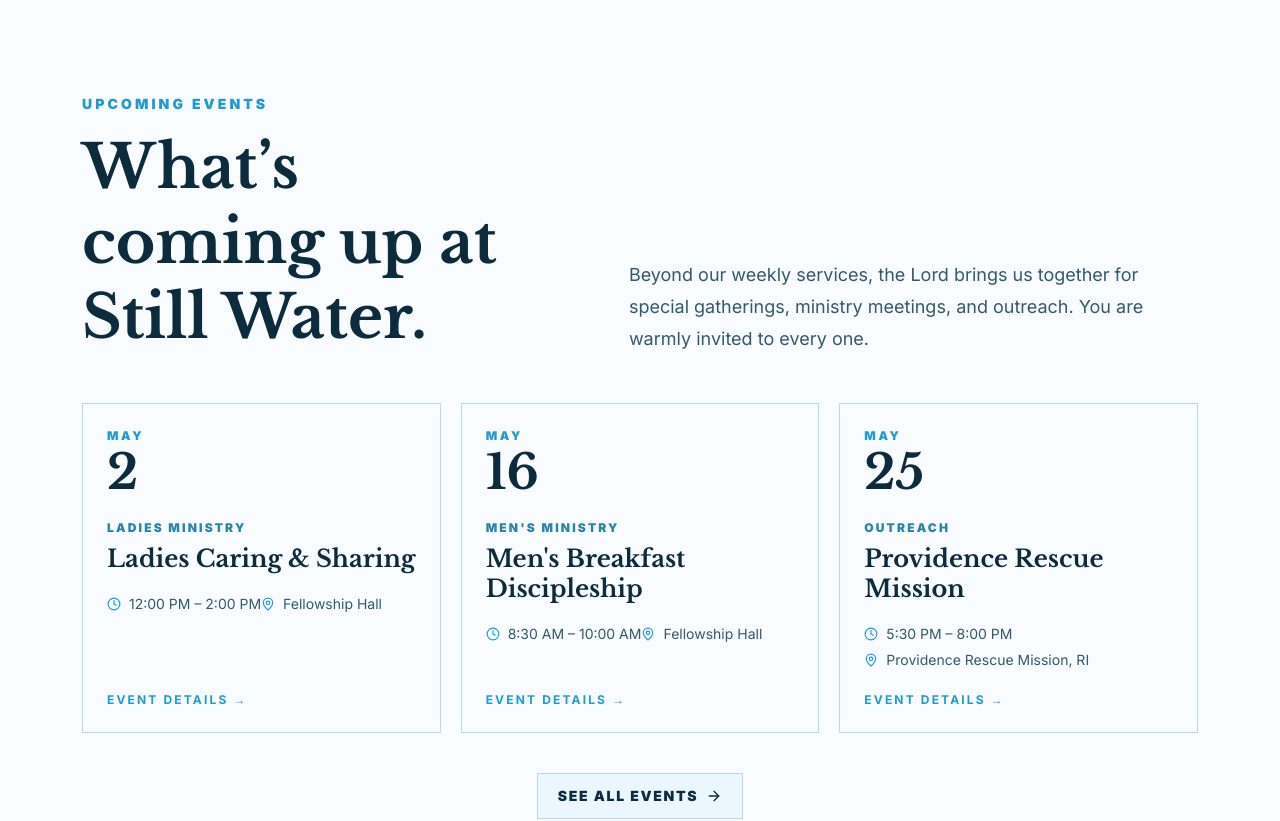
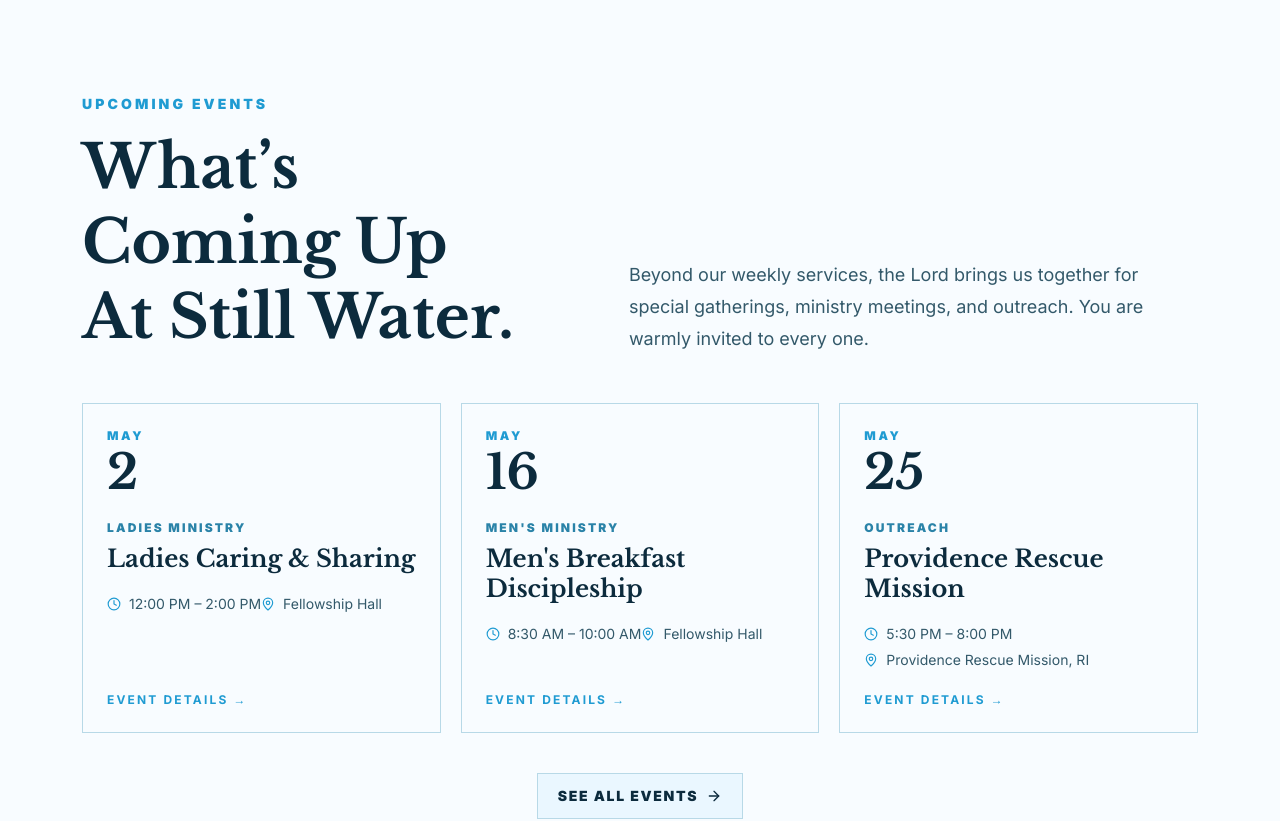
Before and after one commit to edesent/stillwater-christian-fellowship, a Next.js app: page / in a window 1280 px wide. Shown: the part 1560-2381 px from the top of the page. Built offline with nearby package versions, Linux system fonts and the light colour scheme.

Commit message:
Capitalized upcoming events subtitle on homepage

```diff
--- a/src/app/page.tsx
+++ b/src/app/page.tsx
@@ -258,7 +258,7 @@ function Events() {
               Upcoming Events
             </p>
             <h2 className="serif mt-4 max-w-3xl text-balance text-5xl font-bold leading-tight text-ink sm:text-6xl">
-              What&rsquo;s coming up at Still Water.
+              What&rsquo;s Coming Up At Still Water.
             </h2>
           </div>
           <p className="max-w-xl text-lg leading-8 text-ink-soft">
```
